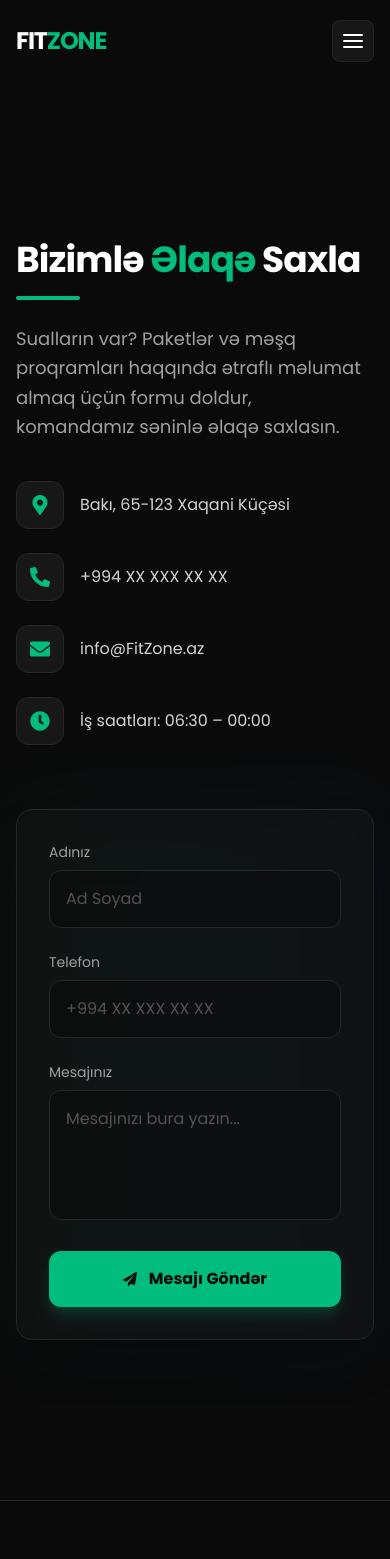
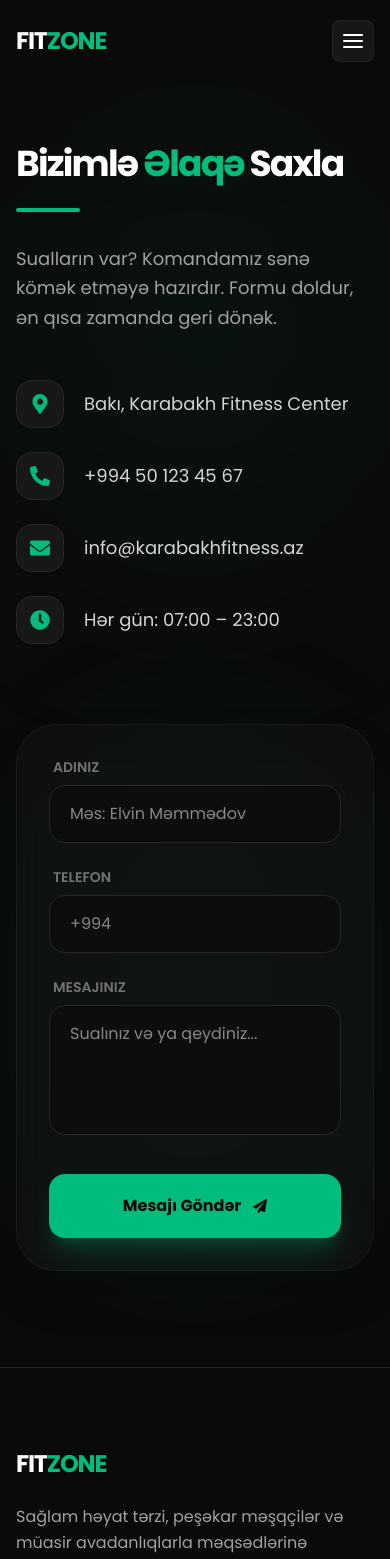
Before and after one commit to elxanoffical/Fitness, a Next.js app: page /contact in a window 390 px wide. Shown: the top 1559 px of the page. Built offline with nearby package versions, Linux system fonts and the light colour scheme.

Commit message:
optimize mobile padding and unify background glow on contact page

```diff
--- a/app/contact/page.jsx
+++ b/app/contact/page.jsx
@@ -3,8 +3,10 @@ import ContactSection from "@/components/ContactSection";
 
 export default function ContactPage() {
   return (
-    <main className="pt-36 pb-16">
-      <ContactSection />
+    <main className="bg-neutral-950 min-h-screen">
+      <div className="pt-20">
+        <ContactSection />
+      </div>
     </main>
   );
 }
--- a/components/ContactSection.jsx
+++ b/components/ContactSection.jsx
@@ -36,44 +36,49 @@ export default function ContactSection() {
   };
 
   return (
-    <section className="py-24 bg-neutral-950 overflow-hidden">
-      <div className="max-w-6xl mx-auto px-4 grid md:grid-cols-2 gap-16 items-center">
+   <section className="relative pt-12 md:pt-24 pb-24 bg-neutral-950 overflow-hidden">
+
+      {/* Background Glow - Digər səhifələrlə eyni (Trainers/Gallery) */}
+      <div className="absolute top-0 left-1/2 -translate-x-1/2 w-full h-[500px] bg-emerald-500/5 blur-[120px] rounded-full pointer-events-none" />
+
+      <div className="max-w-6xl mx-auto px-4 grid md:grid-cols-2 gap-12 lg:gap-16 items-start relative z-10">
 
         {/* SOL TƏRƏF - INFO */}
         <motion.div
-          initial={{ opacity: 0, x: -50 }}
-          whileInView={{ opacity: 1, x: 0 }}
+          initial={{ opacity: 0, y: 20 }}
+          whileInView={{ opacity: 1, y: 0 }}
           viewport={{ once: true }}
           transition={{ duration: 0.8 }}
+          className="pt-4" // Yazıların bir az daha aşağıdan başlaması üçün
         >
-          <h2 className="text-4xl font-bold text-white tracking-tight">
+          <h2 className="text-4xl md:text-5xl lg:text-6xl font-bold text-white tracking-tighter">
             Bizimlə <span className="text-emerald-500">Əlaqə</span> Saxla
           </h2>
-          <div className="w-16 h-1 bg-emerald-500 mt-4 rounded-full mb-6" />
+          <div className="w-16 h-1 bg-emerald-500 mt-6 rounded-full mb-8" />
 
-          <p className="text-neutral-400 text-lg leading-relaxed max-w-md">
-            Sualların var? Paketlər və məşq proqramları haqqında ətraflı məlumat
-            almaq üçün formu doldur, komandamız səninlə əlaqə saxlasın.
+          <p className="text-neutral-400 text-lg md:text-xl leading-relaxed max-w-md">
+            Sualların var? Komandamız sənə kömək etməyə hazırdır.
+            Formu doldur, ən qısa zamanda geri dönək.
           </p>
 
-          <div className="mt-10 space-y-6">
+          <div className="mt-12 space-y-6">
             {[
-              { icon: FaMapMarkerAlt, text: "Bakı, 65-123 Xaqani Küçəsi" },
-              { icon: FaPhoneAlt, text: "+994 XX XXX XX XX" },
-              { icon: FaEnvelope, text: "info@FitZone.az" },
-              { icon: FaClock, text: "İş saatları: 06:30 – 00:00", highlight: "06:30 – 00:00" }
+              { icon: FaMapMarkerAlt, text: "Bakı, Karabakh Fitness Center" },
+              { icon: FaPhoneAlt, text: "+994 50 123 45 67" },
+              { icon: FaEnvelope, text: "info@karabakhfitness.az" },
+              { icon: FaClock, text: "Hər gün: 07:00 – 23:00" }
             ].map((item, index) => (
               <motion.div
                 key={index}
-                initial={{ opacity: 0, y: 10 }}
-                whileInView={{ opacity: 1, y: 0 }}
+                initial={{ opacity: 0, x: -20 }}
+                whileInView={{ opacity: 1, x: 0 }}
                 transition={{ delay: index * 0.1 }}
-                className="flex items-center gap-4 group"
+                className="flex items-center gap-5 group"
               >
-                <div className="w-12 h-12 rounded-xl bg-neutral-900 border border-neutral-800 flex items-center justify-center text-emerald-500 group-hover:bg-emerald-500 group-hover:text-neutral-950 transition-all duration-300">
+                <div className="w-12 h-12 rounded-2xl bg-neutral-900 border border-neutral-800 flex items-center justify-center text-emerald-500 group-hover:bg-emerald-500 group-hover:text-neutral-950 transition-all duration-500">
                   <item.icon size={20} />
                 </div>
-                <span className="text-neutral-300 font-medium">
+                <span className="text-neutral-300 font-medium text-lg">
                   {item.text}
                 </span>
               </motion.div>
@@ -83,87 +88,56 @@ export default function ContactSection() {
 
         {/* SAĞ TƏRƏF - FORM */}
         <motion.div
-          initial={{ opacity: 0, x: 50 }}
-          whileInView={{ opacity: 1, x: 0 }}
+          initial={{ opacity: 0, scale: 0.95 }}
+          whileInView={{ opacity: 1, scale: 1 }}
           viewport={{ once: true }}
-          transition={{ duration: 0.8 }}
-          className="relative"
+          transition={{ duration: 0.6 }}
+          className="relative mt-8 md:mt-0"
         >
-          {/* Form Glow Background */}
-          <div className="absolute -inset-1 bg-gradient-to-r from-emerald-500/20 to-blue-500/20 rounded-3xl blur-2xl opacity-30" />
+          {/* Form Glow Effect */}
+          <div className="absolute -inset-4 bg-emerald-500/10 blur-3xl rounded-full opacity-50" />
 
           <form
             onSubmit={handleSubmit(onSubmit)}
-            className="relative bg-neutral-900/50 border border-neutral-800 rounded-2xl p-8 md:p-10 backdrop-blur-sm shadow-2xl"
+            className="relative bg-neutral-900/40 border border-white/5 rounded-[2.5rem] p-8 md:p-10 backdrop-blur-xl shadow-2xl"
           >
             <div className="grid gap-6">
-              {/* NAME */}
               <div>
-                <label className="block text-sm font-medium text-neutral-400 mb-2">
-                  Adınız
-                </label>
+                <label className="block text-sm font-semibold text-neutral-500 mb-2 ml-1">ADINIZ</label>
                 <input
                   {...register("name", { required: "Ad mütləqdir" })}
-                  placeholder="Ad Soyad"
-                  className="w-full bg-neutral-950/50 border border-neutral-800 rounded-xl px-4 py-4 text-white placeholder:text-neutral-600 focus:outline-none focus:border-emerald-500/50 focus:ring-1 focus:ring-emerald-500/50 transition-all"
+                  placeholder="Məs: Elvin Məmmədov"
+                  className="w-full bg-neutral-950/50 border border-neutral-800 rounded-2xl px-5 py-4 text-white focus:outline-none focus:border-emerald-500/50 transition-all"
                 />
-                {errors.name && (
-                  <p className="text-red-500/80 text-xs mt-2 ml-1 italic">
-                    {errors.name.message}
-                  </p>
-                )}
               </div>
 
-              {/* PHONE */}
               <div>
-                <label className="block text-sm font-medium text-neutral-400 mb-2">
-                  Telefon
-                </label>
+                <label className="block text-sm font-semibold text-neutral-500 mb-2 ml-1">TELEFON</label>
                 <input
                   {...register("phone", { required: "Telefon mütləqdir" })}
-                  placeholder="+994 XX XXX XX XX"
-                  className="w-full bg-neutral-950/50 border border-neutral-800 rounded-xl px-4 py-4 text-white placeholder:text-neutral-600 focus:outline-none focus:border-emerald-500/50 focus:ring-1 focus:ring-emerald-500/50 transition-all"
+                  placeholder="+994"
+                  className="w-full bg-neutral-950/50 border border-neutral-800 rounded-2xl px-5 py-4 text-white focus:outline-none focus:border-emerald-500/50 transition-all"
                 />
-                {errors.phone && (
-                  <p className="text-red-500/80 text-xs mt-2 ml-1 italic">
-                    {errors.phone.message}
-                  </p>
-                )}
               </div>
 
-              {/* MESSAGE */}
               <div>
-                <label className="block text-sm font-medium text-neutral-400 mb-2">
-                  Mesajınız
-                </label>
+                <label className="block text-sm font-semibold text-neutral-500 mb-2 ml-1">MESAJINIZ</label>
                 <textarea
                   rows={4}
                   {...register("message", { required: "Mesaj mütləqdir" })}
-                  placeholder="Mesajınızı bura yazın..."
-                  className="w-full bg-neutral-950/50 border border-neutral-800 rounded-xl px-4 py-4 text-white placeholder:text-neutral-600 focus:outline-none focus:border-emerald-500/50 focus:ring-1 focus:ring-emerald-500/50 transition-all resize-none"
+                  placeholder="Sualınız və ya qeydiniz..."
+                  className="w-full bg-neutral-950/50 border border-neutral-800 rounded-2xl px-5 py-4 text-white focus:outline-none focus:border-emerald-500/50 transition-all resize-none"
                 />
-                {errors.message && (
-                  <p className="text-red-500/80 text-xs mt-2 ml-1 italic">
-                    {errors.message.message}
-                  </p>
-                )}
               </div>
 
-              {/* SUBMIT */}
               <motion.button
                 whileHover={{ scale: 1.02 }}
                 whileTap={{ scale: 0.98 }}
                 disabled={isSubmitting}
-                className="flex items-center justify-center gap-3 bg-emerald-500 hover:bg-emerald-600 text-neutral-950 font-bold py-4 rounded-xl transition-all disabled:opacity-50 disabled:cursor-not-allowed shadow-lg shadow-emerald-500/20"
+                className="flex items-center justify-center gap-3 bg-emerald-500 hover:bg-emerald-600 text-neutral-950 font-bold py-5 rounded-2xl transition-all shadow-xl shadow-emerald-500/20 mt-2"
               >
-                {isSubmitting ? (
-                  <div className="w-5 h-5 border-2 border-neutral-950/30 border-t-neutral-950 rounded-full animate-spin" />
-                ) : (
-                  <>
-                    <FaPaperPlane className="text-sm" />
-                    <span>Mesajı Göndər</span>
-                  </>
-                )}
+                {isSubmitting ? "Göndərilir..." : "Mesajı Göndər"}
+                {!isSubmitting && <FaPaperPlane className="text-sm" />}
               </motion.button>
             </div>
           </form>
```
